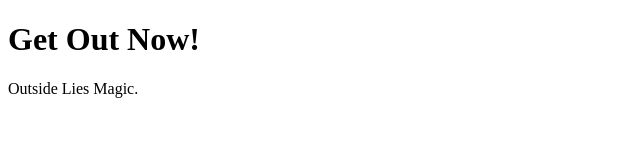
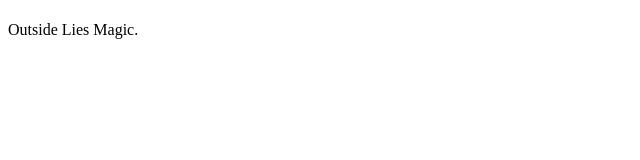
Before and after one commit to lookupdaily/website-old, a Gatsby site: page / in a window 1280 px wide. Shown: the whole page, without its empty margins (0-640 px from the left). Built offline with nearby package versions, Linux system fonts and the light colour scheme; Gatsby itself is replaced by a stand-in of ours.

Commit message:
Fail test to prevent build

```diff
--- a/src/components/header.tsx
+++ b/src/components/header.tsx
@@ -7,7 +7,7 @@ interface TitleProps {
 export const Header = (props: TitleProps) => {
   return (
     <div>
-      <h1>{props.text}</h1>
+      <h1></h1>
     </div>
   )
 }
```
